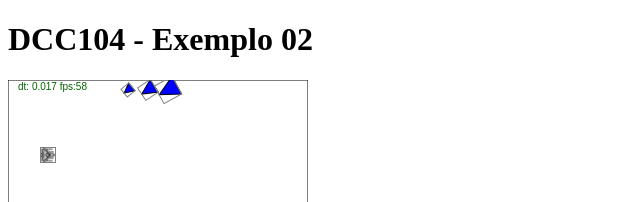
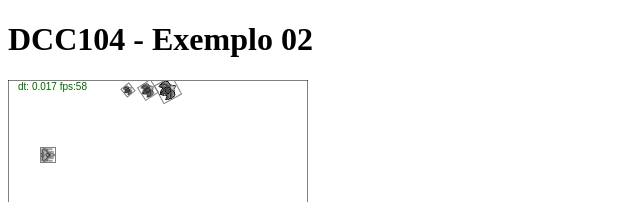
Before and after one commit to ufjf-dcc104/dcc104-2017-1-exm02, a plain HTML site: page index.html in a window 1280 px wide. Shown: the top 202 px of the page, 0-640 px from the left. Drawn offline with Linux system fonts and the light colour scheme.

Commit message:
Adiciona ImageLoader

```diff
--- /dev/null
+++ b/ImageLoader.js
@@ -0,0 +1,9 @@
+function ImageLoader(){
+  this.images = {};
+}
+
+ImageLoader.prototype.load = function (key, imgURL) {
+  var img = new Image();
+  img.src = imgURL;
+  this.images[key] = img;
+};
--- a/Level.js
+++ b/Level.js
@@ -13,6 +13,7 @@ Level.prototype.init = function () {
     inimigo.height = 10+i*5;
     inimigo.vang = 300*i;
     inimigo.am = 00;
+    inimigo.imgkey = "enemy";
     this.sprites.push(inimigo);
   }
 };
@@ -59,6 +60,14 @@ Level.prototype.desenhar = function (ctx) {
       this.shots[i].desenhar(ctx);
     }
 };
+Level.prototype.desenharImg = function (ctx) {
+    for (var i = 0; i < this.sprites.length; i++) {
+      this.sprites[i].desenharImg(ctx, this.imageLib.images[this.sprites[i].imgkey]);
+    }
+    for (var i = 0; i < this.shots.length; i++) {
+      this.shots[i].desenharImg(ctx, this.imageLib.images[this.shots[i].imgkey]);
+    }
+};
 
 Level.prototype.colidiuCom = function (alvo, resolveColisao) {
     for (var i = 0; i < this.sprites.length; i++) {
@@ -88,6 +97,7 @@ Level.prototype.fire = function (alvo){
   tiro.am = 100;
   tiro.width = 5;
   tiro.height = 5;
+  tiro.imgkey = "shot";
   this.shots.push(tiro);
   alvo.cooldown = 1;
 }
--- a/index.html
+++ b/index.html
@@ -3,6 +3,7 @@
   <head>
     <meta charset="utf-8">
     <title>DCC104 - Exemplo 02</title>
+    <script src="ImageLoader.js" charset="utf-8"></script>
     <script src="Sprite.js" charset="utf-8"></script>
     <script src="Level.js" charset="utf-8"></script>
   </head>
@@ -13,8 +14,10 @@
       var eCanvas = document.getElementsByTagName("canvas")[0];
       var ctx = eCanvas.getContext("2d");
 
-      var imgPC = new Image();
-      imgPC.src = "images/player_ship.png";
+      var il = new ImageLoader();
+      il.load("pc", "images/player_ship.png");
+      il.load("enemy", "images/enemy_1.png");
+      il.load("shot", "images/shot.png");
 
       var fps = 120;
       var atual = new Date();
@@ -28,6 +31,7 @@
       var acelerandoX = false;
       var acelerandoY = false;
       var level = new Level();
+      level.imageLib = il;
       level.init();
 
       desenha();
@@ -55,8 +59,8 @@
           }
         );
 
-        azul.desenharImg(ctx, imgPC);
-        level.desenhar(ctx);
+        azul.desenharImg(ctx, il.images["pc"]);
+        level.desenharImg(ctx);
         level.colidiuComTiros();
         anterior = atual;
       }
```
Also changed, not shown: images/enemy_1.png (added), images/shot.png (added).
